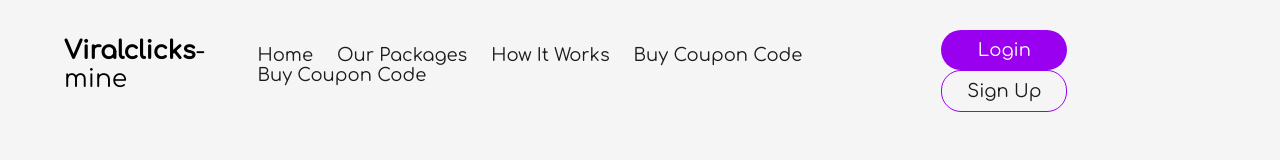
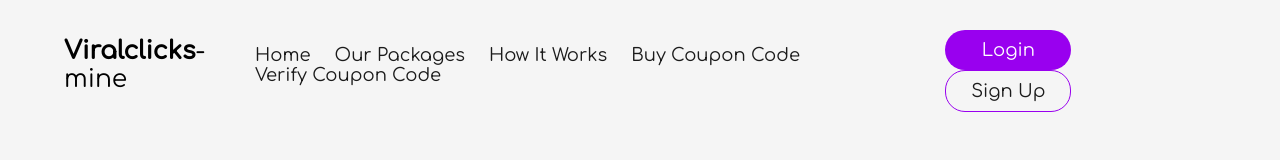
Before and after one commit to Owoade/viralclicks-fe, a Next.js app: page / in a window 1280 px wide. Shown: the top 160 px of the page. Built offline with nearby package versions, Linux system fonts and the light colour scheme.

Commit message:
Update Header.js

```diff
--- a/pages/components/Header.js
+++ b/pages/components/Header.js
@@ -9,7 +9,7 @@ const Header = () => {
                 <a href="/Our-Packages">Our Packages</a>
                 <a href="/how-it-works">How It Works</a>
                 <a href="/buy-coupon-code">Buy Coupon Code</a>
-                <a href="https://viralclicks-db.vercel.app/verify">Buy Coupon Code</a>
+                <a href="https://viralclicks-db.vercel.app/verify">Verify Coupon Code</a>
             </nav>
             <div className="btns">
                 <a href="#" className="btn">Login</a>
```
